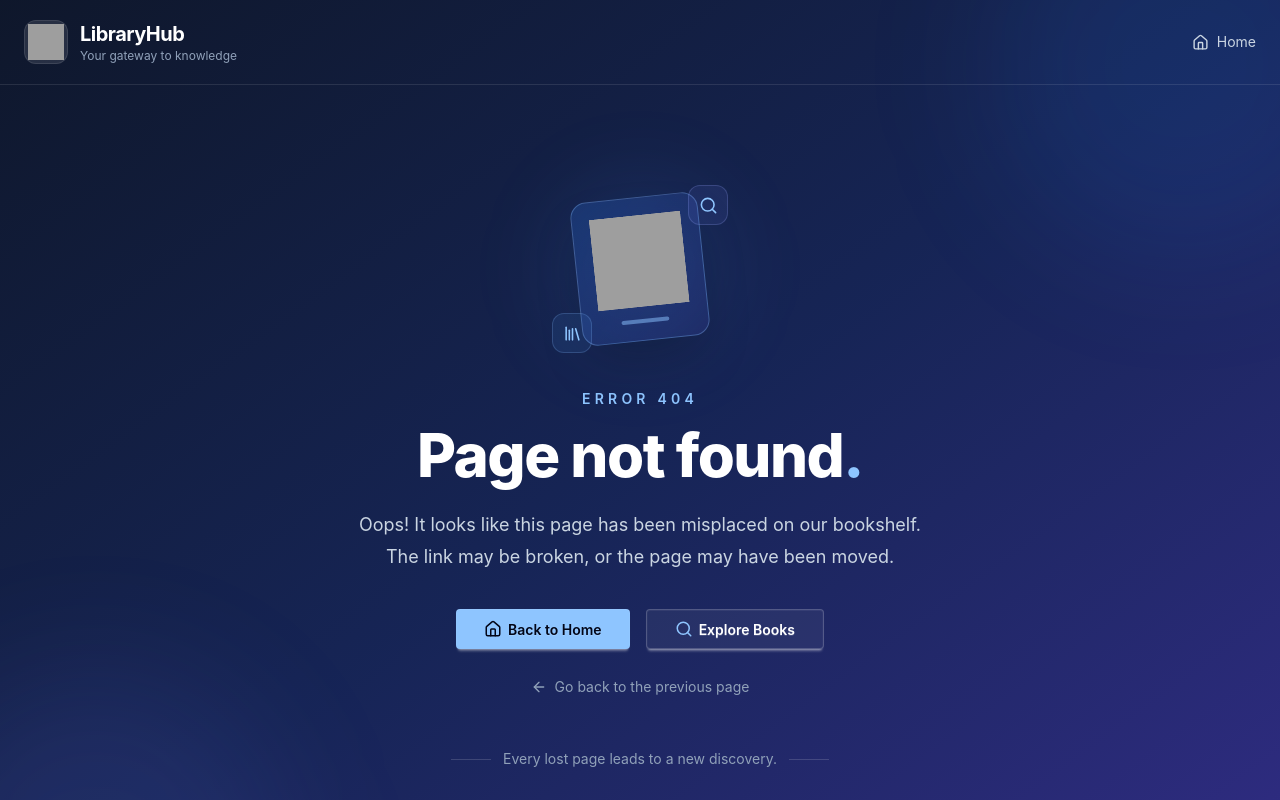
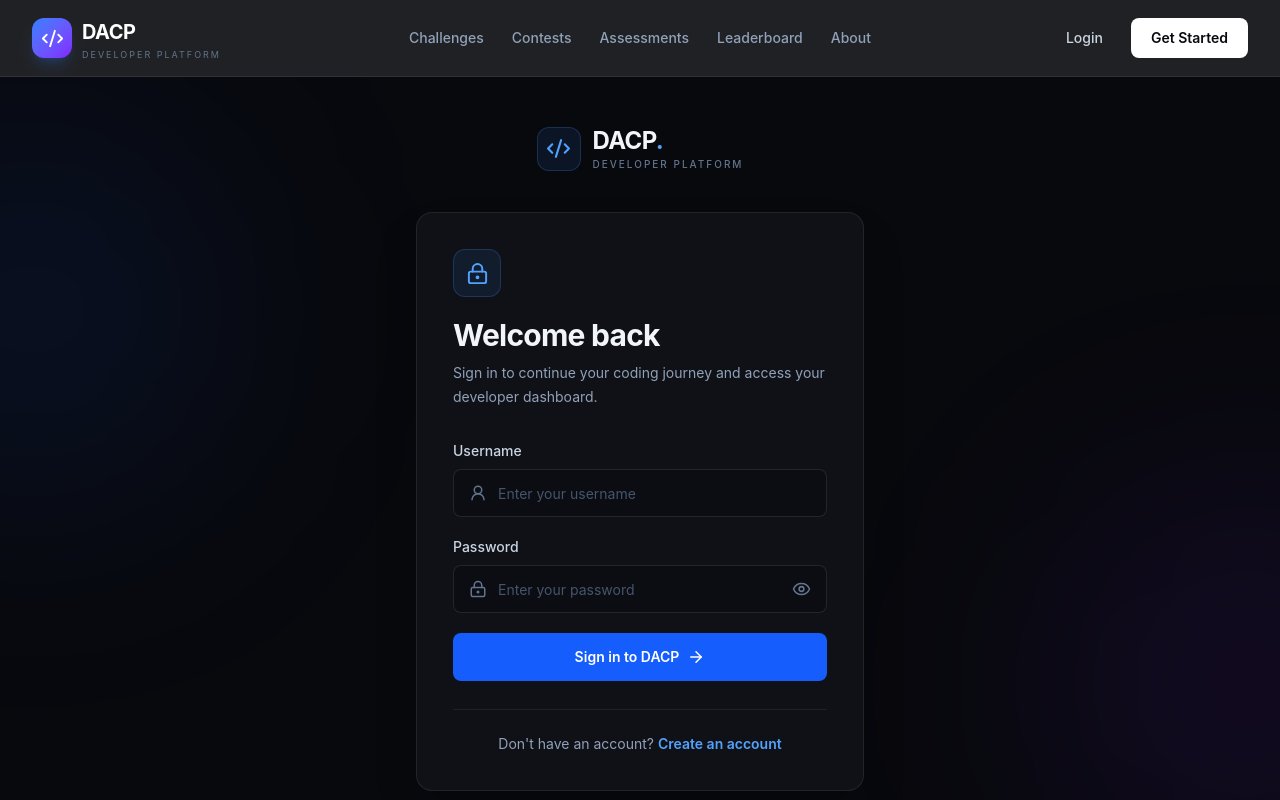
Before and after one commit to MMunim90/Developer-Assessment-and-Coding-Platform, a React (Vite) app: page /login in a window 1280 px wide. Shown: the top 800 px of the page. Built offline with nearby package versions, Linux system fonts and the light colour scheme; grey boxes are pictures that could not be loaded.

Commit message:
added login page

```diff
--- a/src/pages/Login.jsx
+++ b/src/pages/Login.jsx
@@ -1,8 +1,15 @@
 import { useContext, useState } from "react";
-import { Eye, EyeOff } from "lucide-react";
+import { Link, useNavigate } from "react-router";
+import {
+  Eye,
+  EyeOff,
+  Code2,
+  ArrowRight,
+  LockKeyhole,
+  UserRound,
+} from "lucide-react";
 import { baseURL } from "../services/BaseURL";
 import { AuthContext } from "../context/AuthContext";
-import Swal from "sweetalert2";
 import { Bounce, toast } from "react-toastify";
 
 const Login = () => {
@@ -11,7 +18,9 @@ const Login = () => {
 
   const [username, setUsername] = useState("");
   const [password, setPassword] = useState("");
-  const { authUser, setAuthUser } = useContext(AuthContext);
+
+  const { setAuthUser } = useContext(AuthContext);
+  const navigate = useNavigate();
 
   const handleLogin = async (e) => {
     e.preventDefault();
@@ -19,8 +28,6 @@ const Login = () => {
     setLoading(true);
 
     try {
-      // username=munim&password=12345
-
       const formData = new URLSearchParams();
 
       formData.append("username", username);
@@ -28,16 +35,21 @@ const Login = () => {
 
       const res = await fetch(`${baseURL}/login`, {
         method: "POST",
-        headers: { "Content-Type": "application/x-www-form-urlencoded" },
+        headers: {
+          "Content-Type": "application/x-www-form-urlencoded",
+        },
         body: formData,
       });
 
       const data = await res.json();
-      // console.log(data)
 
-      const accessToken = data?.access_token;
+      if (!res.ok || !data?.access_token) {
+        throw new Error(
+          data?.detail || "Incorrect username or password."
+        );
+      }
 
-      localStorage.setItem("user_token", accessToken);
+      const accessToken = data.access_token;
 
       const userRes = await fetch(`${baseURL}/user_profile`, {
         headers: {
@@ -46,161 +58,204 @@ const Login = () => {
       });
 
       const userData = await userRes.json();
-      // console.log(userData);
 
-      if (userData.detail == "User Not Found!!!") {
-        toast.error("Incorrect username or password", {
+      if (!userRes.ok || userData?.detail === "User Not Found!!!") {
+        throw new Error(
+          userData?.detail || "Unable to retrieve user information."
+        );
+      }
+
+      localStorage.setItem("user_token", accessToken);
+      setAuthUser(userData);
+
+      toast.success("Login successful! Welcome back.", {
         position: "top-right",
-          autoClose: 5000,
-          hideProgressBar: false,
-          closeOnClick: false,
-          pauseOnHover: true,
-          draggable: true,
+        autoClose: 3000,
         theme: "dark",
         transition: Bounce,
-          className: "libraryhub-toast",
-          progressClassName: "libraryhub-toast-progress",
       });
 
-        return;
-      } else {
-        document.getElementById("my_modal_3").close();
-        Swal.fire({
-          icon: "success",
-          title: "Hey...",
-          text: "Login successful!!!",
-          background: "#0f172a",
-          color: "#e2e8f0",
-          confirmButtonColor: "#60a5fa",
-          iconColor: "#60a5fa",
-          customClass: {
-            popup: "libraryhub-swal",
-            title: "libraryhub-swal-title",
-            confirmButton: "libraryhub-swal-button",
-          },
+      navigate("/dashboard", { replace: true });
+    } catch (error) {
+      toast.error(error.message || "Something went wrong. Please try again.", {
+        position: "top-right",
+        autoClose: 4000,
+        theme: "dark",
+        transition: Bounce,
       });
-      }
-
-      setAuthUser(userData);
-    } catch (error) {
-
-      // Close signup and login modals
-      document.getElementById("my_modal_3")?.close();
-
-      Swal.fire({
-        icon: "error",
-        title: "Login Failed!",
-        text: error.message || "Something went wrong. Please try again.",
-        background: "#0f172a",
-        color: "#e2e8f0",
-        confirmButtonColor: "#60a5fa",
-        iconColor: "#f87171",
-        confirmButtonText: "Okay",
-        customClass: {
-          popup: "libraryhub-swal",
-          title: "libraryhub-swal-title",
-          confirmButton: "libraryhub-swal-button",
-        },
-      });
-
     } finally {
       setLoading(false);
     }
   };
 
-  // console.log(authUser);
   return (
-    <div className="modal-box relative max-w-md rounded-2xl p-8 shadow-2xl">
-      {/* Close Button */}
-      <form method="dialog">
-        <button className="btn btn-sm btn-circle btn-ghost absolute right-4 top-4">
-          ✕
-        </button>
-      </form>
+    <div className="relative flex min-h-screen items-center justify-center overflow-hidden bg-[#08090D] px-4 py-12 text-slate-100">
 
-      {/* Header */}
-      <div className="mb-6 text-center">
-        <h3 className="text-3xl font-bold">Welcome Back!</h3>
-        <p className="mt-2 text-sm text-base-content/60">
-          Sign in to continue to your account.
+      {/* Background Effects */}
+      <div className="pointer-events-none absolute -left-40 top-10 h-96 w-96 rounded-full bg-blue-600/10 blur-[120px]" />
+      <div className="pointer-events-none absolute -right-40 bottom-10 h-96 w-96 rounded-full bg-violet-600/10 blur-[120px]" />
+
+      {/* Login Card */}
+      <div className="relative z-10 w-full max-w-md">
+
+        {/* Brand */}
+        <Link
+          to="/"
+          className="mb-10 flex items-center justify-center gap-3"
+        >
+          <div className="flex h-11 w-11 items-center justify-center rounded-xl border border-blue-400/20 bg-blue-500/10 text-blue-400">
+            <Code2 size={25} />
+          </div>
+
+          <div>
+            <h1 className="text-2xl font-bold tracking-tight">
+              DACP<span className="text-blue-400">.</span>
+            </h1>
+            <p className="text-[10px] font-medium tracking-[0.2em] text-slate-500">
+              DEVELOPER PLATFORM
+            </p>
+          </div>
+        </Link>
+
+        {/* Form Container */}
+        <div className="rounded-2xl border border-white/[0.08] bg-[#111318]/90 p-7 shadow-2xl shadow-black/30 sm:p-9">
+
+          {/* Heading */}
+          <div className="mb-8">
+            <div className="mb-5 flex h-12 w-12 items-center justify-center rounded-xl border border-blue-400/20 bg-blue-500/10 text-blue-400">
+              <LockKeyhole size={23} />
+            </div>
+
+            <h2 className="text-3xl font-bold tracking-tight">
+              Welcome back
+            </h2>
+
+            <p className="mt-2 text-sm leading-6 text-slate-400">
+              Sign in to continue your coding journey and access your
+              developer dashboard.
             </p>
           </div>
 
           {/* Login Form */}
-      <form className="space-y-4" onSubmit={handleLogin}>
-        <fieldset className="fieldset">
-          <label className="label font-medium">Username</label>
+          <form onSubmit={handleLogin} className="space-y-5">
+
+            {/* Username */}
+            <div>
+              <label
+                htmlFor="username"
+                className="mb-2 block text-sm font-medium text-slate-300"
+              >
+                Username
+              </label>
+
+              <div className="relative">
+                <UserRound
+                  size={18}
+                  className="absolute left-4 top-1/2 -translate-y-1/2 text-slate-500"
+                />
+
                 <input
+                  id="username"
                   type="text"
-            className="input input-bordered w-full"
                   placeholder="Enter your username"
+                  autoComplete="username"
                   required
                   value={username}
                   onChange={(e) => setUsername(e.target.value)}
+                  className="h-12 w-full rounded-lg border border-white/10 bg-[#0B0D12] pl-11 pr-4 text-sm text-white outline-none transition placeholder:text-slate-600 focus:border-blue-500/60 focus:ring-2 focus:ring-blue-500/10"
+                />
+              </div>
+            </div>
+
+            {/* Password */}
+            <div>
+              <label
+                htmlFor="password"
+                className="mb-2 block text-sm font-medium text-slate-300"
+              >
+                Password
+              </label>
+
+              <div className="relative">
+                <LockKeyhole
+                  size={18}
+                  className="absolute left-4 top-1/2 -translate-y-1/2 text-slate-500"
                 />
 
-          <label className="label mt-2 font-medium">Password</label>
-
-          <div className="relative">
                 <input
+                  id="password"
                   type={showPassword ? "text" : "password"}
-              name="password"
-              className="input input-bordered w-full pr-12"
                   placeholder="Enter your password"
+                  autoComplete="current-password"
                   required
                   value={password}
                   onChange={(e) => setPassword(e.target.value)}
+                  className="h-12 w-full rounded-lg border border-white/10 bg-[#0B0D12] pl-11 pr-12 text-sm text-white outline-none transition placeholder:text-slate-600 focus:border-blue-500/60 focus:ring-2 focus:ring-blue-500/10"
                 />
 
                 <button
                   type="button"
                   onClick={() => setShowPassword(!showPassword)}
-              className="absolute right-3 top-1/2 -translate-y-1/2 text-gray-400 hover:text-blue-500"
+                  className="absolute right-4 top-1/2 -translate-y-1/2 text-slate-500 transition hover:text-blue-400"
                   aria-label={showPassword ? "Hide password" : "Show password"}
                 >
-              {showPassword ? <EyeOff size={20} /> : <Eye size={20} />}
+                  {showPassword ? (
+                    <EyeOff size={19} />
+                  ) : (
+                    <Eye size={19} />
+                  )}
                 </button>
               </div>
+            </div>
 
-          {/* <div className="mt-2 text-right">
-            <a
-              href="/forgot-password"
-              className="link link-hover text-sm text-primary"
-            >
-              Forgot password?
-            </a>
-          </div> */}
-
+            {/* Submit Button */}
             <button
               type="submit"
-            className="btn btn-primary mt-10 w-full"
               disabled={loading}
+              className="group mt-3 flex h-12 w-full items-center justify-center gap-2 rounded-lg bg-blue-600 text-sm font-semibold text-white transition hover:bg-blue-500 disabled:cursor-not-allowed disabled:opacity-60"
             >
               {loading ? (
                 <>
-                <span className="loading loading-spinner loading-sm"></span>
+                  <span className="loading loading-spinner loading-sm" />
                   Signing in...
                 </>
               ) : (
-              "Login"
+                <>
+                  Sign in to DACP
+                  <ArrowRight
+                    size={18}
+                    className="transition-transform group-hover:translate-x-1"
+                  />
+                </>
               )}
             </button>
-        </fieldset>
           </form>
 
-      {/* Sign Up Link */}
-      <div className="mt-6 text-center text-sm">
+          {/* Signup Link */}
+          <div className="mt-7 border-t border-white/[0.07] pt-6 text-center">
+            <p className="text-sm text-slate-400">
               Don't have an account?{" "}
-        <button
-          type="button"
-          className="link link-primary font-semibold"
-          onClick={() => {
-            document.getElementById("my_modal_3").close();
-            document.getElementById("signup_modal").showModal();
-          }}
+              <Link
+                to="/signup"
+                className="font-semibold text-blue-400 transition hover:text-blue-300"
               >
-          Sign up
-        </button>
+                Create an account
+              </Link>
+            </p>
+          </div>
+        </div>
+
+        {/* Footer */}
+        <p className="mt-8 text-center text-xs text-slate-600">
+          © {new Date().getFullYear()} DACP. All rights reserved.
+        </p>
+
+        <Link
+          to="/"
+          className="mt-3 block text-center text-xs text-slate-500 transition hover:text-blue-400"
+        >
+          ← Back to home
+        </Link>
       </div>
     </div>
   );
--- a/src/routes/Routes.jsx
+++ b/src/routes/Routes.jsx
@@ -17,6 +17,7 @@ import IssueBooks from "../pages/admin/IssueBooks";
 import MyIssuedBooks from "../pages/MyIssuedBooks";
 import AdminProtected from "./AdminProtected";
 import ReturnBooks from "../pages/admin/ReturnBooks";
+import Login from "../pages/Login";
 
 const router = createBrowserRouter([
   {
@@ -38,6 +39,10 @@ const router = createBrowserRouter([
       {
         path: "/allBooks",
         element: <AllBooks />,
+      },
+      {
+        path: "/login",
+        element: <Login/>,
       },
       {
         path: "/books/:id",
```
Lines whose indentation alone changed are shown as unchanged.
